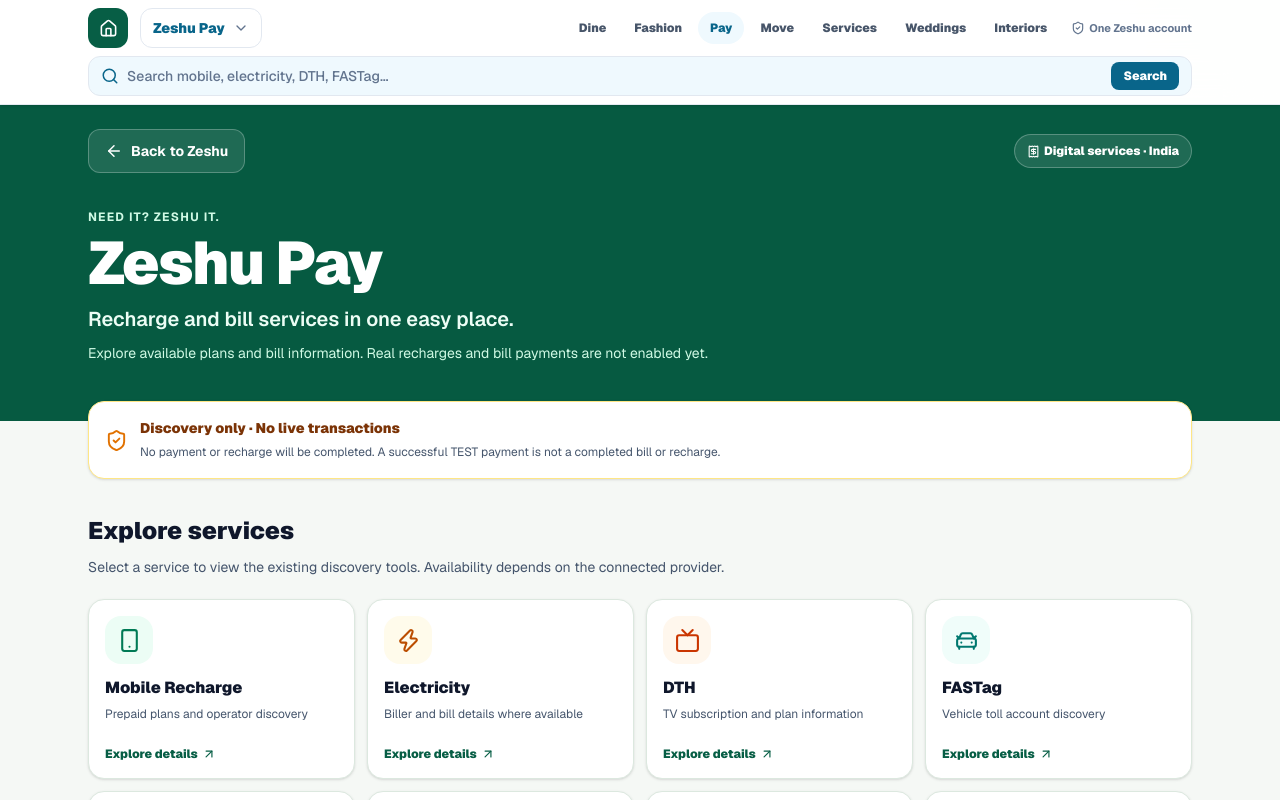
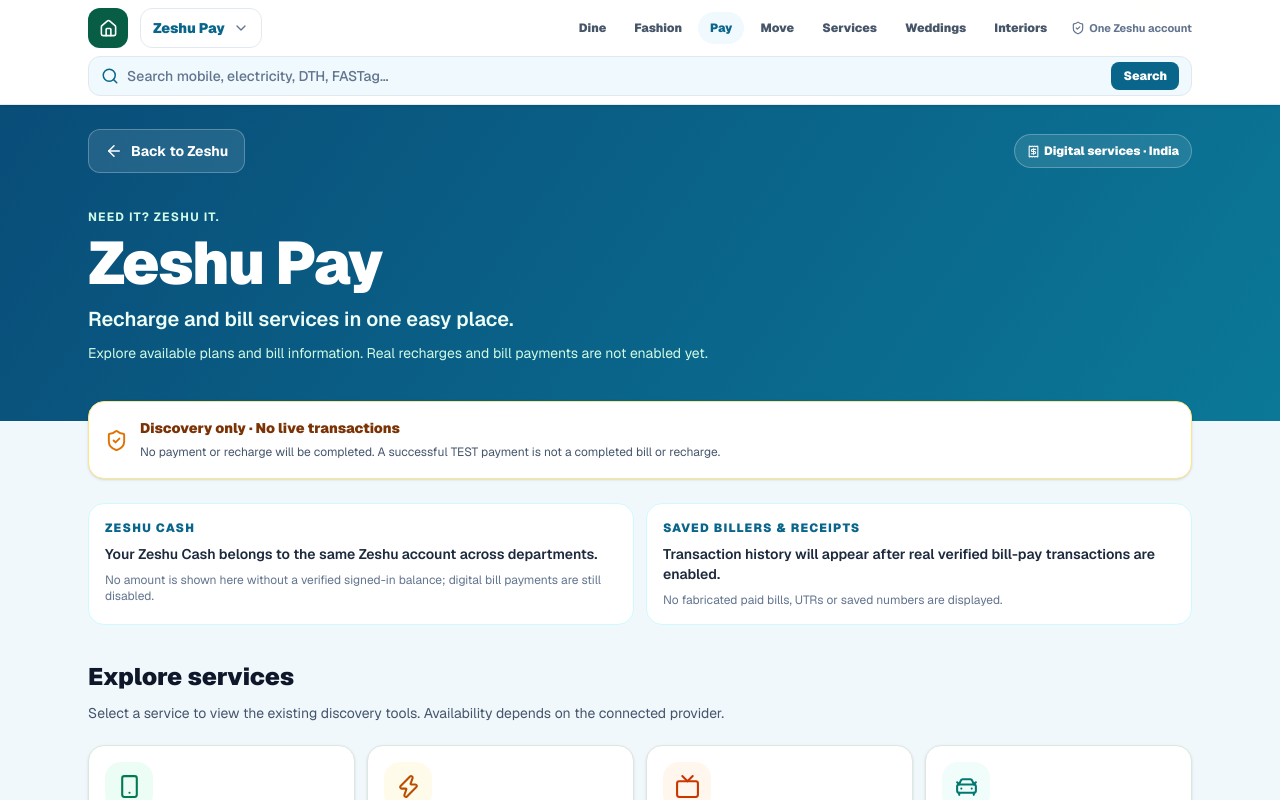
Before and after one commit to haseeb0127/zeshu-web, a Next.js app: page /pay in a window 1280 px wide. Shown: the top 800 px of the page. Built offline with nearby package versions, Linux system fonts and the light colour scheme.

Commit message:
feat(pay): blue digital-utility department and truthful contextual search

```diff
--- a/app/pay/page.tsx
+++ b/app/pay/page.tsx
@@ -2,6 +2,7 @@
 
 import Link from "@/app/components/DocumentLink";
 import {useCustomerLanguage} from "@/app/components/CustomerLanguageProvider";
+import {useEffect,useState} from "react";
 import {ArrowLeft,ArrowUpRight,BadgeCheck,CarFront,Clock3,Droplets,Flame,Receipt,ShieldCheck,Smartphone,Tv,Wifi,Zap} from "lucide-react";
 
 const copy={
@@ -56,6 +57,9 @@ const categories=[
 
 export default function ZeshuPayPage(){
   const {t,language}=useCustomerLanguage();
+  const [searchTerm,setSearchTerm]=useState("");
+  useEffect(()=>{setSearchTerm(new URLSearchParams(window.location.search).get("q")||"");},[]);
+  const matches=categories.filter(item=>[item.id,item.label,item.desc].join(" ").toLowerCase().includes(searchTerm.trim().toLowerCase()));
   const lang=(language in copy?language:"en") as keyof typeof copy;
   const w=copy[lang];
   const markIntent=()=>{
@@ -63,8 +67,8 @@ export default function ZeshuPayPage(){
     // without making a PWA restart or page refresh reopen checkout/services.
     try{window.sessionStorage.setItem("zeshu:pay:service-intent","1");}catch{}
   };
-  return <main dir={lang==="ur"?"rtl":"ltr"} className="min-h-screen bg-[#f5f8f5] pb-16 text-slate-900">
-    <div className="bg-[#065a41] text-white">
+  return <main dir={lang==="ur"?"rtl":"ltr"} className="min-h-screen bg-[#f1f8fc] pb-16 text-slate-900">
+    <div className="bg-[linear-gradient(125deg,#094d79,#0b7897)] text-white">
       <div className="mx-auto max-w-6xl px-4 pb-10 pt-6 sm:px-6 sm:pb-14">
         <div className="flex flex-wrap items-center justify-between gap-3">
           <Link href="/" className="inline-flex min-h-11 items-center gap-2 rounded-xl border border-white/25 bg-white/10 px-4 text-sm font-bold"><ArrowLeft size={18}/>{w.home}</Link>
@@ -83,11 +87,17 @@ export default function ZeshuPayPage(){
         <ShieldCheck className="shrink-0 text-amber-600" size={23}/>
         <div className="min-w-0 flex-1"><p className="text-sm font-black text-amber-900">{w.badge}</p><p className="mt-1 text-xs leading-5 text-slate-600">{w.note}</p></div>
       </div>
-      <section aria-labelledby="pay-service-heading" className="mt-9">
+      <section aria-label="Shared Zeshu account" className="mt-6 grid gap-3 sm:grid-cols-2">
+        <div className="rounded-2xl border border-cyan-100 bg-white p-4"><p className="text-xs font-black uppercase tracking-widest text-[#09658a]">Zeshu Cash</p><p className="mt-2 text-sm font-semibold text-slate-800">Your Zeshu Cash belongs to the same Zeshu account across departments.</p><p className="mt-2 text-xs text-slate-500">No amount is shown here without a verified signed-in balance; digital bill payments are still disabled.</p></div>
+        <div className="rounded-2xl border border-cyan-100 bg-white p-4"><p className="text-xs font-black uppercase tracking-widest text-[#09658a]">Saved billers &amp; receipts</p><p className="mt-2 text-sm font-semibold text-slate-800">Transaction history will appear after real verified bill-pay transactions are enabled.</p><p className="mt-2 text-xs text-slate-500">No fabricated paid bills, UTRs or saved numbers are displayed.</p></div>
+      </section>
+      <section aria-labelledby="pay-service-heading" className="mt-9 scroll-mt-36">
         <h2 id="pay-service-heading" className="text-2xl font-black">{w.heading}</h2>
         <p className="mt-2 max-w-2xl text-sm leading-6 text-slate-600">{w.description}</p>
+        {searchTerm && <div className="mt-4 flex items-center justify-between gap-2 text-sm"><span>{matches.length} service categories for <strong>{searchTerm}</strong></span><button type="button" onClick={()=>setSearchTerm("")} className="font-bold text-[#09658a] underline">Show all</button></div>}
+        {matches.length===0 && <p className="mt-4 rounded-xl bg-white p-4 text-sm text-slate-600">No bill or recharge category matches that search. Check the name or ask Zeshu Help.</p>}
         <div className="mt-5 grid grid-cols-2 gap-3 sm:grid-cols-3 lg:grid-cols-4">
-          {categories.map(item=><Link key={item.id} data-pay-service={item.id}
+          {matches.map(item=><Link key={item.id} data-pay-service={item.id}
              href={`/?view=services&service=${item.id}`} onClick={markIntent}
              className="group flex min-h-[180px] flex-col rounded-2xl border border-[#dce8df] bg-white p-4 shadow-sm transition hover:-translate-y-0.5 hover:border-[#075e45] hover:shadow-md focus-visible:outline focus-visible:outline-2 focus-visible:outline-[#075e45]">
             <span className={`grid h-12 w-12 place-items-center rounded-2xl ${item.shade}`}><item.icon size={25}/></span>
@@ -98,7 +108,7 @@ export default function ZeshuPayPage(){
         </div>
         <p className="mt-4 text-xs font-semibold leading-6 text-slate-500">{w.upi}</p>
       </section>
-      <section aria-labelledby="pay-safety-heading" className="mt-10 rounded-3xl border border-[#dce8df] bg-white p-5 sm:p-8">
+      <section aria-labelledby="pay-safety-heading" className="mt-10 scroll-mt-36 rounded-3xl border border-[#dce8df] bg-white p-5 sm:p-8">
         <div className="flex items-center gap-2 text-[#075e45]"><Clock3 size={20}/><h2 id="pay-safety-heading" className="text-lg font-black">{w.how}</h2></div>
         <ol className="mt-4 grid gap-3 text-sm font-medium leading-6 text-slate-700 sm:grid-cols-2">
           {[w.one,w.two,w.three,w.four].map((step,i)=><li key={i} className="rounded-xl bg-emerald-50/70 p-4">{step}</li>)}
```
